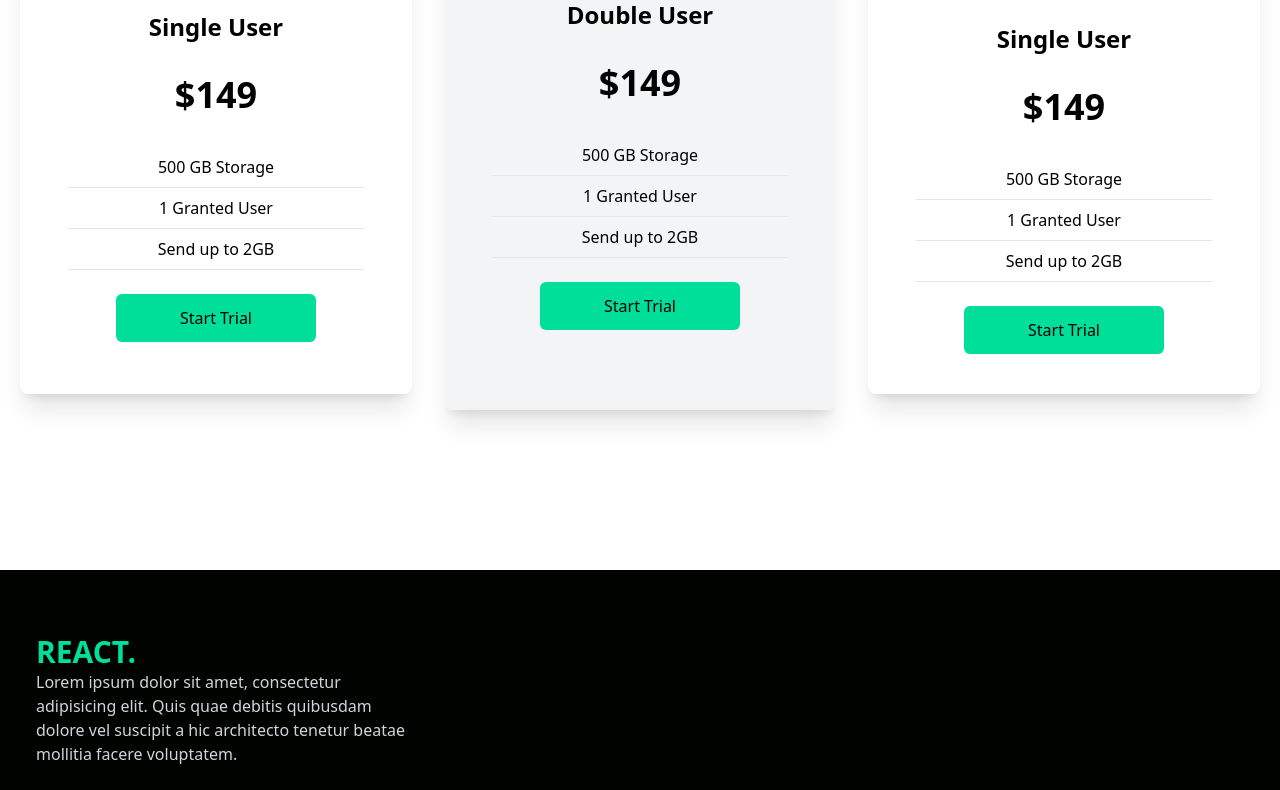
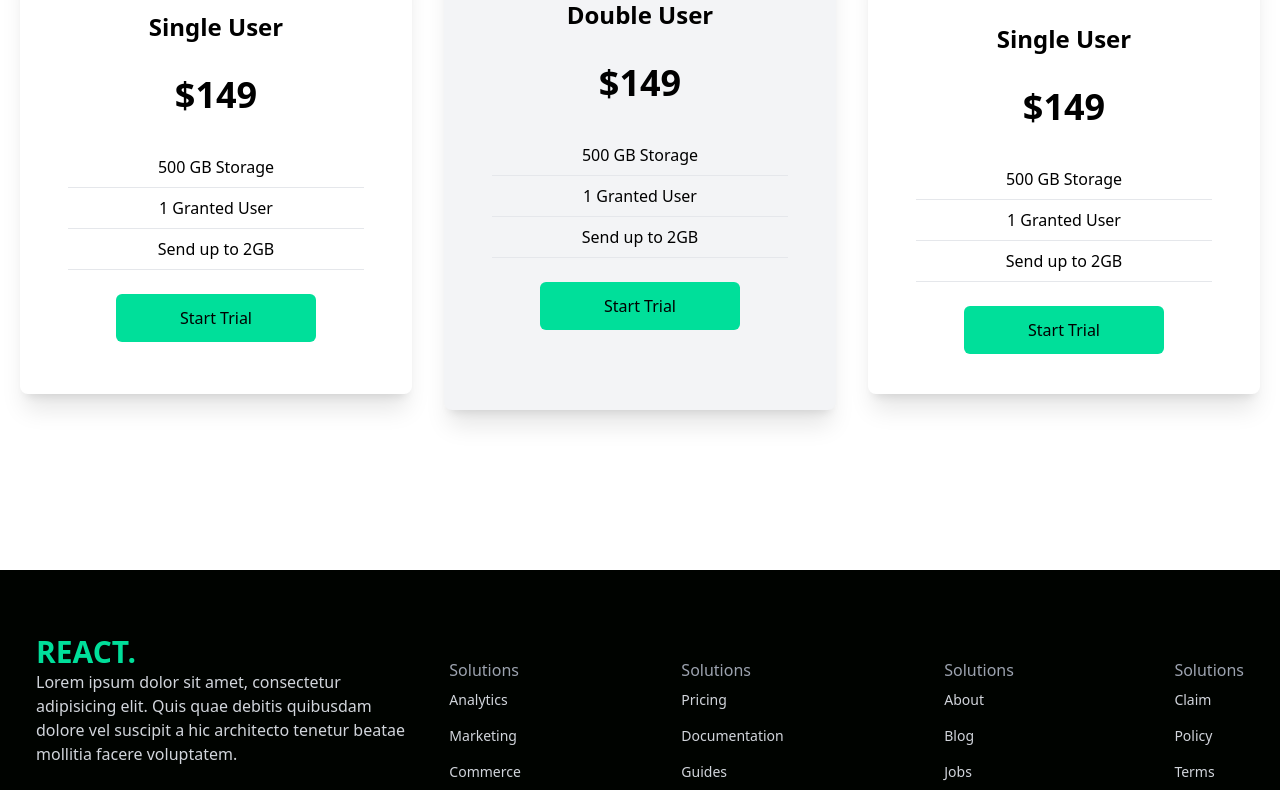
Before and after one commit to tiagoc0sta/data-finance-yt, a React (Create React App) app: page / in a window 1280 px wide. Shown: the part 2000-2790 px from the top of the page. Built offline with nearby package versions, Linux system fonts and the light colour scheme.

Commit message:
final version

```diff
--- a/src/components/Footer.jsx
+++ b/src/components/Footer.jsx
@@ -21,6 +21,48 @@ const Footer = () => {
           <FaDribbbleSquare size={30}/>
         </div>
       </div>
+      <div className='lg:col-span-2 flex justify-between mt-6'>
+        <div>
+          <h6 className='font-merium text-gray-400'>Solutions</h6>
+          <ul>
+            <li className='py-2 text-sm'>Analytics</li>
+            <li className='py-2 text-sm'>Marketing</li>
+            <li className='py-2 text-sm'>Commerce</li>
+            <li className='py-2 text-sm'>Insights</li>
+          </ul>
+        </div>
+
+        <div>
+          <h6 className='font-merium text-gray-400'>Solutions</h6>
+          <ul>
+            <li className='py-2 text-sm'>Pricing</li>
+            <li className='py-2 text-sm'>Documentation</li>
+            <li className='py-2 text-sm'>Guides</li>
+            <li className='py-2 text-sm'>API Status</li>
+          </ul>
+        </div>
+
+        <div>
+          <h6 className='font-merium text-gray-400'>Solutions</h6>
+          <ul>
+            <li className='py-2 text-sm'>About</li>
+            <li className='py-2 text-sm'>Blog</li>
+            <li className='py-2 text-sm'>Jobs</li>
+            <li className='py-2 text-sm'>Press</li>
+            <li className='py-2 text-sm'>Careers</li>
+          </ul>
+        </div>
+
+        <div>
+          <h6 className='font-merium text-gray-400'>Solutions</h6>
+          <ul>
+            <li className='py-2 text-sm'>Claim</li>
+            <li className='py-2 text-sm'>Policy</li>
+            <li className='py-2 text-sm'>Terms</li>
+          </ul>
+        </div>
+
+      </div>
     </div>
   )
 }
--- a/src/components/Navbar.jsx
+++ b/src/components/Navbar.jsx
@@ -20,10 +20,10 @@ const Navbar = () => {
         <li className='p-4'>Contact</li>
       </ul>
       <div onClick={handleNav} className='block md:hidden'>
-        {!nav ? <AiOutlineClose size={20}/>: <AiOutlineMenu size={20}/> } {/* if nav is not true, display AiOutlineMenu else */}
+        {nav ? <AiOutlineClose size={20}/>: <AiOutlineMenu size={20}/> } {/* if nav is not true, display AiOutlineMenu else */}
 
       </div>
-      <div className={!nav ? 'fixed left-0 top-0 w-[60%] h-full border-r border-r-gray-900 bg-[#000300] ease-in-out duration-500' : 'fixed left-[-100%]' }>
+      <div className={nav ? 'fixed left-0 top-0 w-[60%] h-full border-r border-r-gray-900 bg-[#000300] ease-in-out duration-500' : 'fixed left-[-100%]' }>
         <h1 className='w-full text-3xl font-bold text-[#00df9a] m-4'>REACT.</h1>
         <ul className='uppercase p-4'>
           <li className='p-4 border-b border-gray-600'>Home</li>
```
Also changed, not shown: 1 other file (tests, documents, lock files or other folders).
